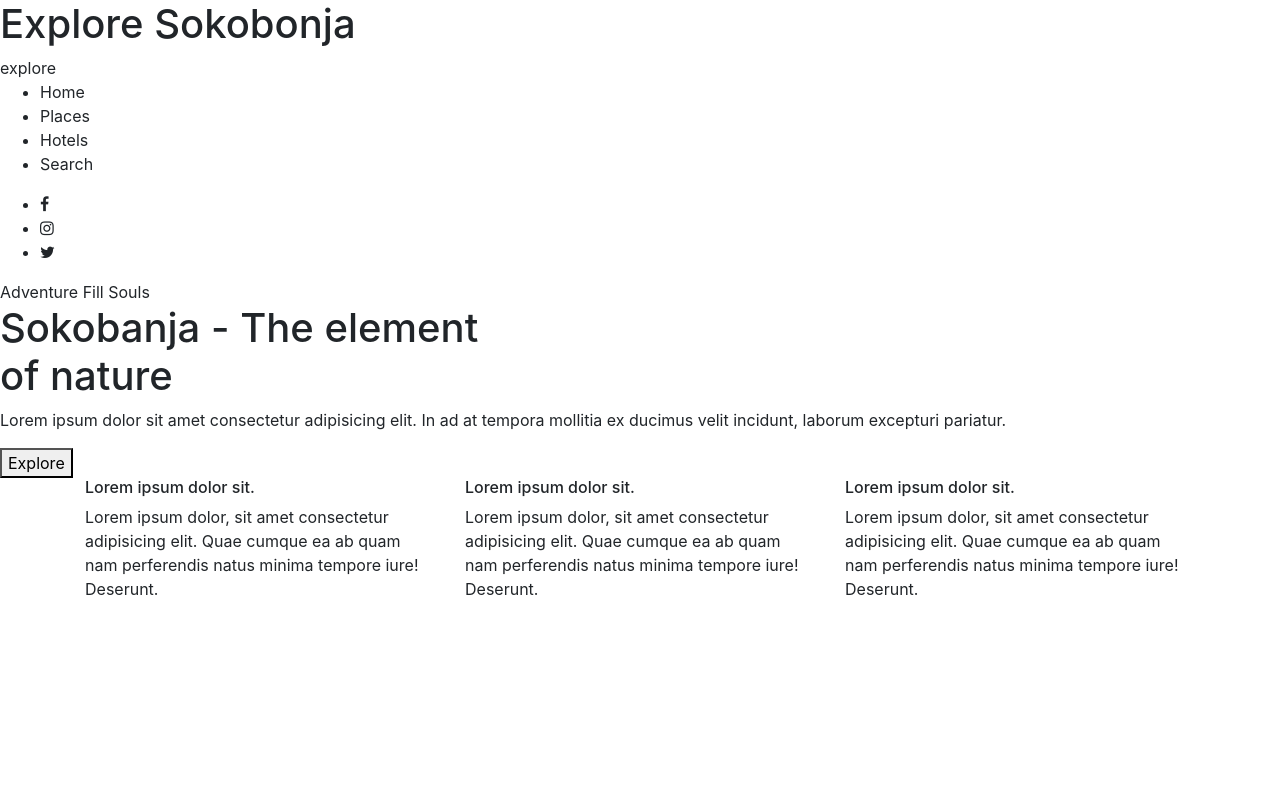
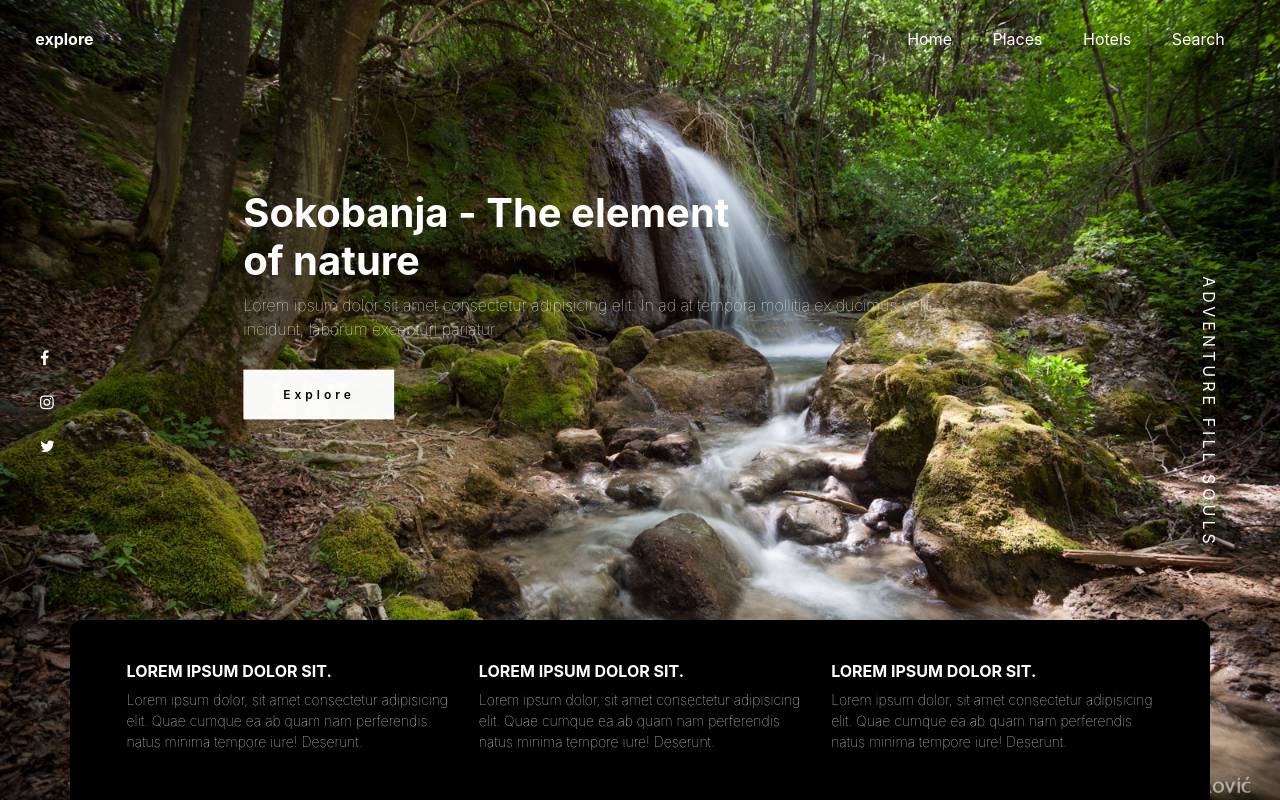
Before and after one commit to superVoja/explore-concept, a plain HTML site: page index.html in a window 1280 px wide. Drawn offline with nearby package versions, Linux system fonts and the light colour scheme.

Commit message:
added styling and animations with TweenMax

```diff
--- a/index.html
+++ b/index.html
@@ -5,6 +5,10 @@
     <meta name="viewport" content="width=device-width, initial-scale=1.0" />
     <meta http-equiv="X-UA-Compatible" content="ie=edge" />
     <link rel="stylesheet" href="main.css" />
+    <link
+      href="https://fonts.googleapis.com/css?family=Poppins:400,700,800&display=swap"
+      rel="stylesheet"
+    />
     <link
       rel="stylesheet"
       href="https://stackpath.bootstrapcdn.com/bootstrap/4.1.3/css/bootstrap.min.css"
@@ -20,7 +24,7 @@
   </head>
   <body>
     <div class="overlay">
-      <h1>Explore Sokobonja</h1>
+      <h1>Explore Sokobanja</h1>
     </div>
     <div class="wrapper">
       <div class="logo">explore</div>
--- a/main.css
+++ b/main.css
@@ -0,0 +1,129 @@
+html,
+body {
+  margin: 0;
+  padding: 0;
+  width: 100%;
+  height: 100%;
+  font-family: "Poppins", sans-serif;
+}
+
+body {
+  background: url(./images/vodopad2.jpg) no-repeat 50% 50%;
+  background-size: cover;
+}
+.logo {
+  line-height: 40px;
+  float: left;
+  margin: 1.2em 0 0 2.2em;
+  font-weight: bolder;
+  color: #fff;
+}
+
+.nav {
+  line-height: 40px;
+  margin: 1.2em;
+  position: absolute;
+  right: 0;
+}
+
+.nav ul li {
+  list-style: none;
+  display: inline-block;
+  color: #fff;
+  padding-right: 36px;
+}
+
+.social-media {
+  position: absolute;
+  top: 50%;
+  transform: translateY(-50%);
+}
+
+.social-media ul li {
+  list-style: none;
+  color: #fff;
+  padding-top: 20px;
+}
+
+.side-strip {
+  position: absolute;
+  top: 50%;
+  transform: translateY(-50%);
+  right: -4em;
+  transform: rotate(90deg);
+  color: #fff;
+  letter-spacing: 4px;
+  text-transform: uppercase;
+}
+
+.header {
+  position: absolute;
+  top: 38%;
+  left: 46%;
+  transform: translate(-50%, -50%);
+}
+.header h1 {
+  color: #fff;
+  font-weight: bolder;
+}
+
+.header p {
+  color: #fff;
+  font-weight: lighter;
+}
+
+.header button {
+  margin-top: 12px;
+  border: none;
+  padding: 16px 40px;
+  background: #fff;
+  color: #000;
+  letter-spacing: 4px;
+  font-weight: 600;
+  font-size: 12px;
+}
+
+.bottom-bar {
+  color: #fff;
+  position: absolute;
+  bottom: 0px;
+  left: 0;
+  right: 0;
+}
+
+.row {
+  padding: 2.6em 2.6em 2em 2.6em;
+  background: #000;
+  border-top-right-radius: 12px;
+  border-top-left-radius: 12px;
+}
+
+.bottom-bar h6 {
+  font-weight: bolder;
+  text-transform: uppercase;
+}
+
+.bottom-bar p {
+  font-size: 14px;
+  font-weight: lighter;
+}
+
+.overlay {
+  z-index: 1;
+  position: absolute;
+  width: 100%;
+  height: 100vh;
+  background: #fff;
+  top: 0%;
+}
+
+.overlay h1 {
+  position: absolute;
+  text-transform: uppercase;
+  top: 50%;
+  left: 50%;
+  transform: translate(-50%, -50%);
+  font-size: 20px;
+  font-weight: bolder;
+  letter-spacing: 12px;
+}
--- a/main.js
+++ b/main.js
@@ -0,0 +1,70 @@
+TweenMax.to(".overlay h1", 2, {
+  opacity: 0,
+  y: -60,
+  ease: Expo.easeInOut
+});
+TweenMax.to(".overlay", 2, {
+  delay: 1,
+  top: "-100%",
+  ease: Expo.easeInOut
+});
+TweenMax.from(".logo", 2, {
+  delay: 2.4,
+  opacity: 0,
+  y: 20,
+  ease: Expo.easeInOut
+});
+TweenMax.staggerFrom(".nav ul li", 1, {
+  delay: 2.4,
+  opacity: 0,
+  y: 20,
+  ease: Expo.easeInOut
+});
+TweenMax.staggerFrom(".social-media ul li", 1, {
+  delay: 2.4,
+  opacity: 0,
+  y: 20,
+  ease: Expo.easeInOut
+});
+TweenMax.from(".side-strip", 2, {
+  delay: 2.4,
+  opacity: 0,
+  y: 40,
+  ease: Expo.easeInOut
+});
+TweenMax.from(".row", 2, {
+  delay: 2.4,
+  opacity: 0,
+  x: 40,
+  ease: Expo.easeInOut
+});
+TweenMax.from(".row h6", 2, {
+  delay: 3,
+  opacity: 0,
+  y: 40,
+  ease: Expo.easeInOut
+});
+TweenMax.from(".row p", 2, {
+  delay: 3.2,
+  opacity: 0,
+  y: 20,
+  ease: Expo.easeInOut
+});
+TweenMax.from(".header h1", 2, {
+  delay: 3.2,
+  opacity: 0,
+  y: 20,
+  ease: Expo.easeInOut
+});
+TweenMax.from(".header p", 2, {
+  delay: 3.4,
+  opacity: 0,
+  y: 20,
+  ease: Expo.easeInOut
+});
+TweenMax.from(".header button", 2, {
+  delay: 3.6,
+  opacity: 0,
+  y: 20,
+  ease: Expo.easeInOut
+});
```
